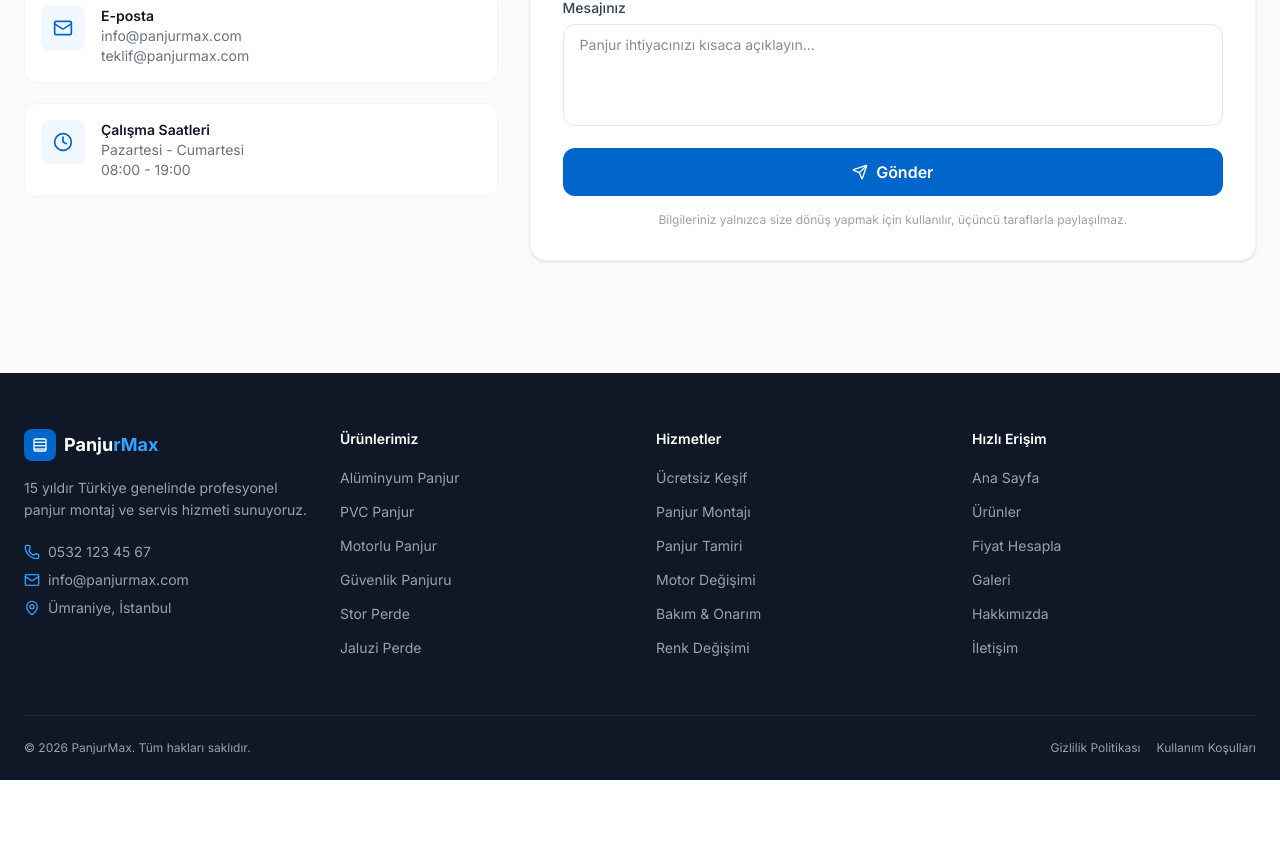
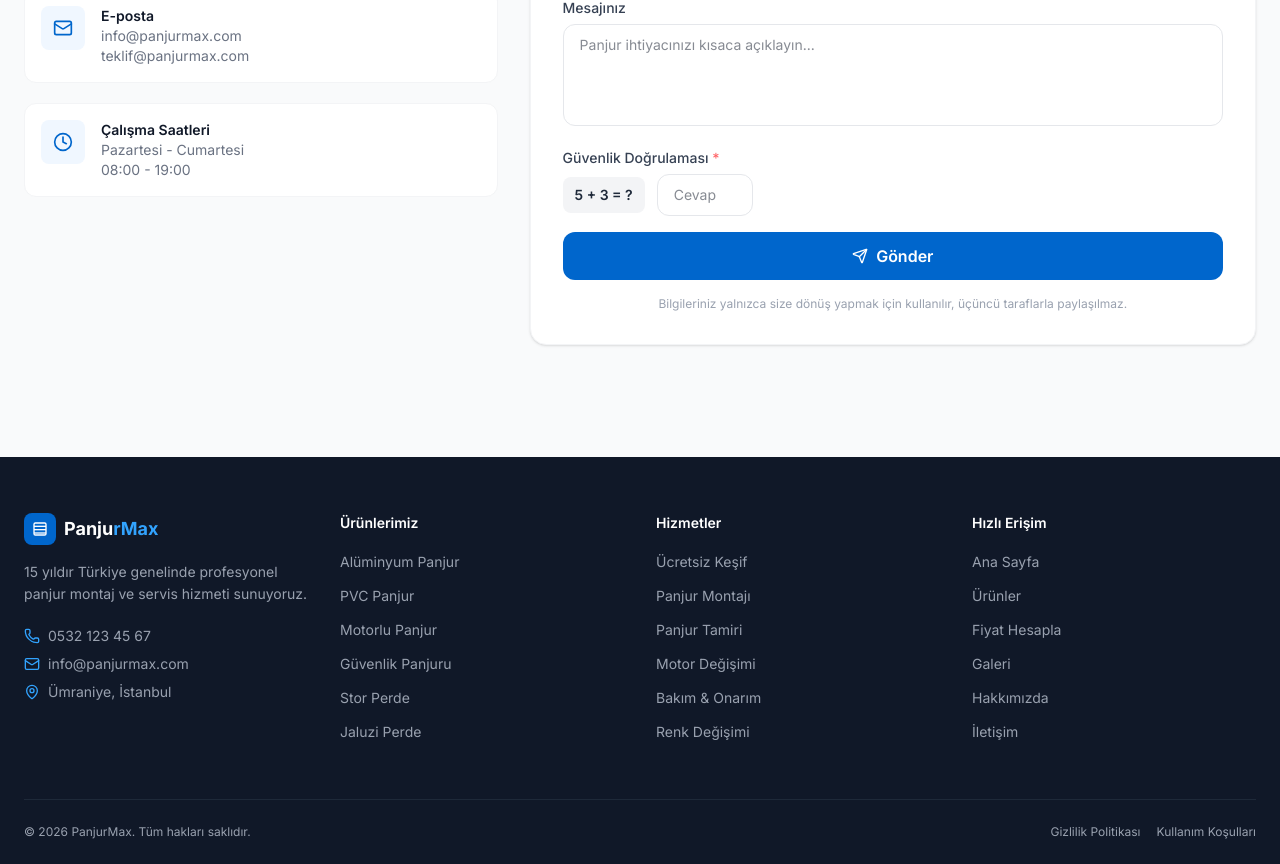
Before and after one commit to reypobicomtr-creator/panjur-sistemleri, a React (Vite) app: page / in a window 1280 px wide. Shown: the part 7487-8351 px from the top of the page. Before the commit the page ends 8267 px from the top, so only its background shows below. Built offline with nearby package versions, Linux system fonts and the light colour scheme; no server answers; the database is empty.

Commit message:
fix: pricing save now invalidates cache + contact form bot protection (honeypot + math)

```diff
--- a/src/components/Contact.tsx
+++ b/src/components/Contact.tsx
@@ -14,11 +14,18 @@ type SubmitState = 'idle' | 'submitting' | 'success' | 'error';
 
 const INITIAL_FORM: FormData = { name: '', phone: '', email: '', message: '' };
 
+const MATH_A = 5;
+const MATH_B = 3;
+const MATH_ANSWER = MATH_A + MATH_B;
+
 export default function Contact() {
   const { config } = useSiteConfig();
   const { site } = config;
   const [formData, setFormData] = useState<FormData>(INITIAL_FORM);
   const [submitState, setSubmitState] = useState<SubmitState>('idle');
+  const [honeypot, setHoneypot] = useState('');
+  const [mathAnswer, setMathAnswer] = useState('');
+  const [botError, setBotError] = useState('');
 
   const handleChange = (field: keyof FormData, value: string) => {
     setFormData((prev) => ({ ...prev, [field]: value }));
@@ -26,6 +33,17 @@ export default function Contact() {
 
   const handleSubmit = async (e: React.FormEvent) => {
     e.preventDefault();
+    setBotError('');
+
+    // honeypot filled → bot
+    if (honeypot) return;
+
+    // math verification
+    if (parseInt(mathAnswer) !== MATH_ANSWER) {
+      setBotError('Güvenlik doğrulaması yanlış. Lütfen tekrar deneyin.');
+      return;
+    }
+
     setSubmitState('submitting');
 
     try {
@@ -38,7 +56,6 @@ export default function Contact() {
         });
         if (error) throw error;
       } else {
-        // fallback: Formspree
         const res = await fetch(site.contact.formspreeEndpoint, {
           method: 'POST',
           headers: { 'Content-Type': 'application/json' },
@@ -49,6 +66,8 @@ export default function Contact() {
 
       setSubmitState('success');
       setFormData(INITIAL_FORM);
+      setHoneypot('');
+      setMathAnswer('');
     } catch {
       setSubmitState('error');
     }
@@ -136,6 +155,10 @@ export default function Contact() {
                 </div>
               ) : (
                 <form onSubmit={handleSubmit} className="space-y-4">
+                  {/* honeypot — invisible to humans */}
+                  <div aria-hidden="true" className="absolute left-[-9999px] opacity-0 pointer-events-none">
+                    <input tabIndex={-1} autoComplete="off" name="website" value={honeypot} onChange={(e) => setHoneypot(e.target.value)} />
+                  </div>
                   <div className="grid sm:grid-cols-2 gap-4">
                     <div>
                       <label className="block text-sm font-medium text-gray-700 mb-1.5">
@@ -189,6 +212,27 @@ export default function Contact() {
                     />
                   </div>
 
+                  {/* Bot koruması: basit matematik */}
+                  <div>
+                    <label className="block text-sm font-medium text-gray-700 mb-1.5">
+                      Güvenlik Doğrulaması <span className="text-red-400">*</span>
+                    </label>
+                    <div className="flex items-center gap-3">
+                      <span className="text-sm font-semibold text-gray-800 bg-gray-100 px-3 py-2 rounded-lg select-none">{MATH_A} + {MATH_B} = ?</span>
+                      <input
+                        type="number"
+                        required
+                        value={mathAnswer}
+                        onChange={(e) => setMathAnswer(e.target.value)}
+                        placeholder="Cevap"
+                        className="w-24 px-4 py-2.5 border border-gray-200 rounded-xl text-sm focus:outline-none focus:border-brand-500 focus:ring-2 focus:ring-brand-500/20 transition-all"
+                      />
+                    </div>
+                    {botError && (
+                      <p className="mt-1 text-xs text-red-500">{botError}</p>
+                    )}
+                  </div>
+
                   {submitState === 'error' && (
                     <div className="flex items-center gap-2 p-3 bg-red-50 border border-red-200 rounded-xl text-sm text-red-700">
                       <AlertCircle className="w-4 h-4 shrink-0" />
--- a/src/pages/admin/Pricing.tsx
+++ b/src/pages/admin/Pricing.tsx
@@ -6,7 +6,7 @@ import {
   type Product,
 } from '@/lib/db';
 import type { PricingConfigData, CaseType as CaseTypeConfig, AreaDiscount, ExtraCosts, Discounts } from '@/lib/config';
-import { DEFAULT_PRICING_CONFIG } from '@/lib/config';
+import { DEFAULT_PRICING_CONFIG, clearConfigCache } from '@/lib/config';
 
 const PRODUCT_TYPES = [
   { type: 'aluminium', label: 'Alüminyum Panjur' },
@@ -42,6 +42,7 @@ export default function Pricing() {
     try {
       await Promise.all(products.map((p) => upsertProduct(p)));
       await updatePricingConfig(pricing);
+      clearConfigCache();
       showMessage('success', 'Tüm ayarlar kaydedildi.');
     } catch {
       showMessage('error', 'Kaydedilirken hata oluştu.');
--- a/src/pages/admin/Settings.tsx
+++ b/src/pages/admin/Settings.tsx
@@ -2,7 +2,7 @@ import { useEffect, useState } from 'react';
 import { Save, AlertCircle } from 'lucide-react';
 import { getSiteConfig, updateSiteConfig } from '@/lib/db';
 import type { SiteConfigData } from '@/lib/config';
-import { DEFAULT_SITE_CONFIG } from '@/lib/config';
+import { DEFAULT_SITE_CONFIG, clearConfigCache } from '@/lib/config';
 
 export default function Settings() {
   const [form, setForm] = useState<SiteConfigData>(DEFAULT_SITE_CONFIG);
@@ -27,6 +27,7 @@ export default function Settings() {
     setMessage(null);
     try {
       await updateSiteConfig(form as unknown as Record<string, unknown>);
+      clearConfigCache();
       setMessage({ type: 'success', text: 'Ayarlar kaydedildi.' });
     } catch (err) {
       const msg = err instanceof Error ? err.message : 'Bilinmeyen hata — konsola bakın.';
```
